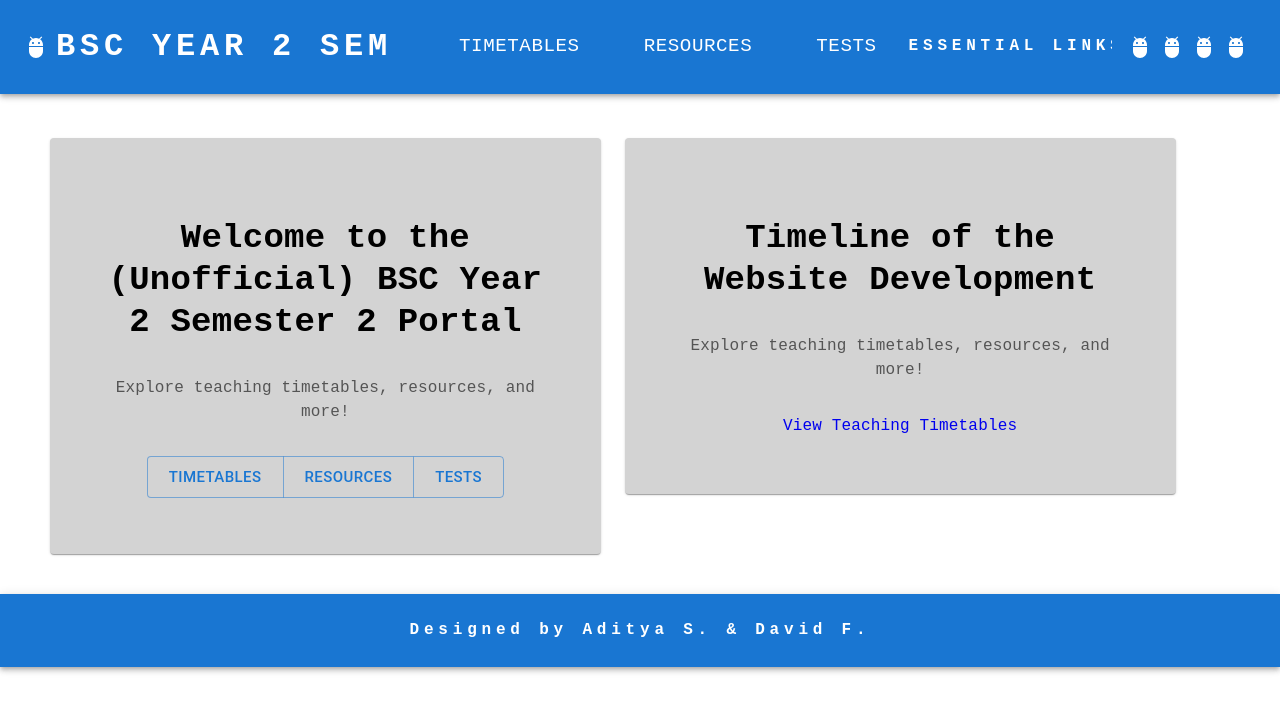
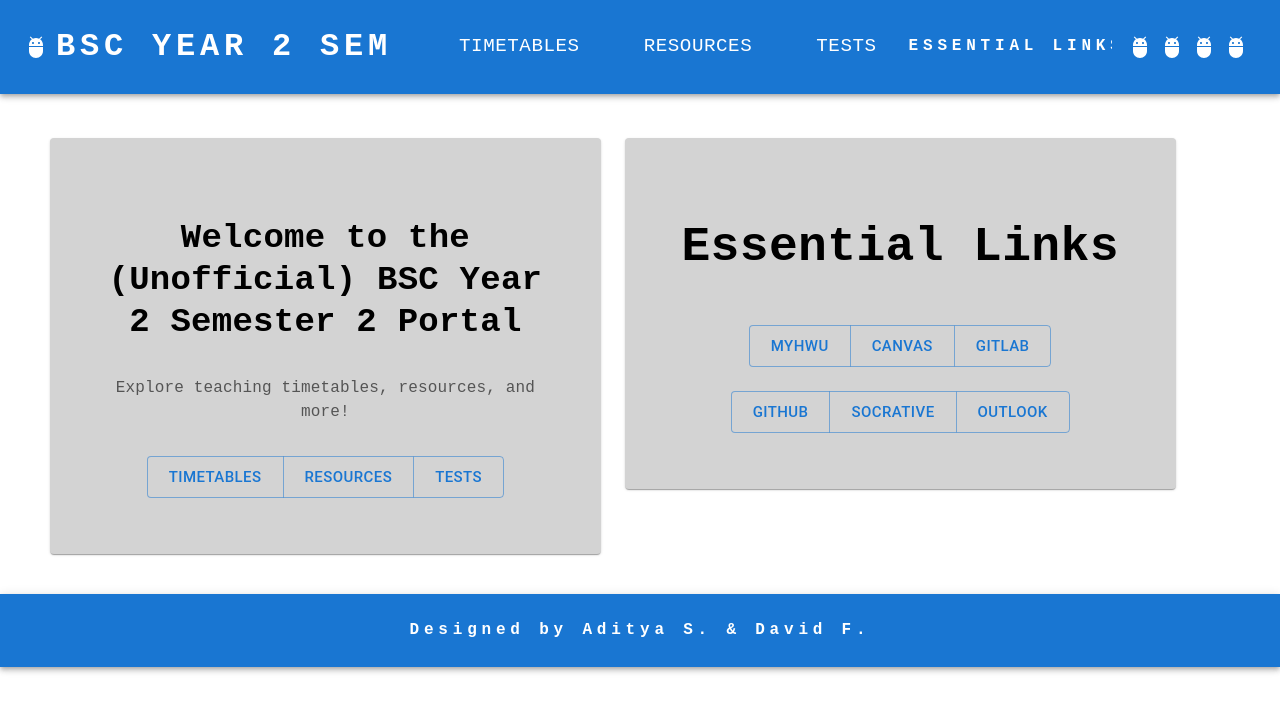
Before and after one commit to adityashibu/ReactWebsite, a React (Create React App) app: page / in a window 1280 px wide. Shown: the top 712 px of the page. Built offline with nearby package versions, Linux system fonts and the light colour scheme.

Commit message:
Added buttons for essential links

```diff
--- a/src/Home.tsx
+++ b/src/Home.tsx
@@ -56,17 +56,35 @@ function Home() {
                             <Typography
                                 variant="h4"
                                 align="center"
-                                sx={{ fontFamily: 'monospace', fontWeight: 700, mb: 4, color: 'black' }}
+                                sx={{ fontFamily: 'monospace', fontWeight: 700, mb: 4, color: 'black', fontSize: '3rem' }}
                             >
-                                Timeline of the Website Development
+                                Essential Links
                             </Typography>
-                            <Typography variant="body1" align="center" sx={{ mb: 4, fontFamily: 'monospace' }}>
-                                Explore teaching timetables, resources, and more!
-                            </Typography>
+
                             <Typography variant="body1" align="center" sx={{ fontFamily: 'monospace' }}>
-                                <Link to="/timetables" style={{ textDecoration: 'none' }}>
-                                    View Teaching Timetables
-                                </Link>
+                                <ButtonGroup size="large" aria-label="large button group" sx={{ mt: 2 }}>
+                                    <Link to="https://portal.hw.ac.uk/" style={{ textDecoration: 'none' }}>
+                                        <Button key="one">MYHWU</Button>
+                                    </Link>
+                                    <Link to="https://canvas.hw.ac.uk" style={{ textDecoration: 'none' }}>
+                                        <Button key="two">CANVAS</Button>
+                                    </Link>
+                                    <Link to="https://gitlab-student.macs.hw.ac.uk/" style={{ textDecoration: 'none' }}>
+                                        <Button key="three">GITLAB</Button>
+                                    </Link>
+                                </ButtonGroup>
+
+                                <ButtonGroup size="large" aria-label="large button group" sx={{ mt: 3 }}>
+                                    <Link to="https://github.com/" style={{ textDecoration: 'none' }}>
+                                        <Button key="one">GITHUB</Button>
+                                    </Link>
+                                    <Link to="https://b.socrative.com/login/student/" style={{ textDecoration: 'none' }}>
+                                        <Button key="two">SOCRATIVE</Button>
+                                    </Link>
+                                    <Link to="https://outlook.com" style={{ textDecoration: 'none' }}>
+                                        <Button key="three">OUTLOOK</Button>
+                                    </Link>
+                                </ButtonGroup>
                             </Typography>
                         </Container>
                     </Item>
```
